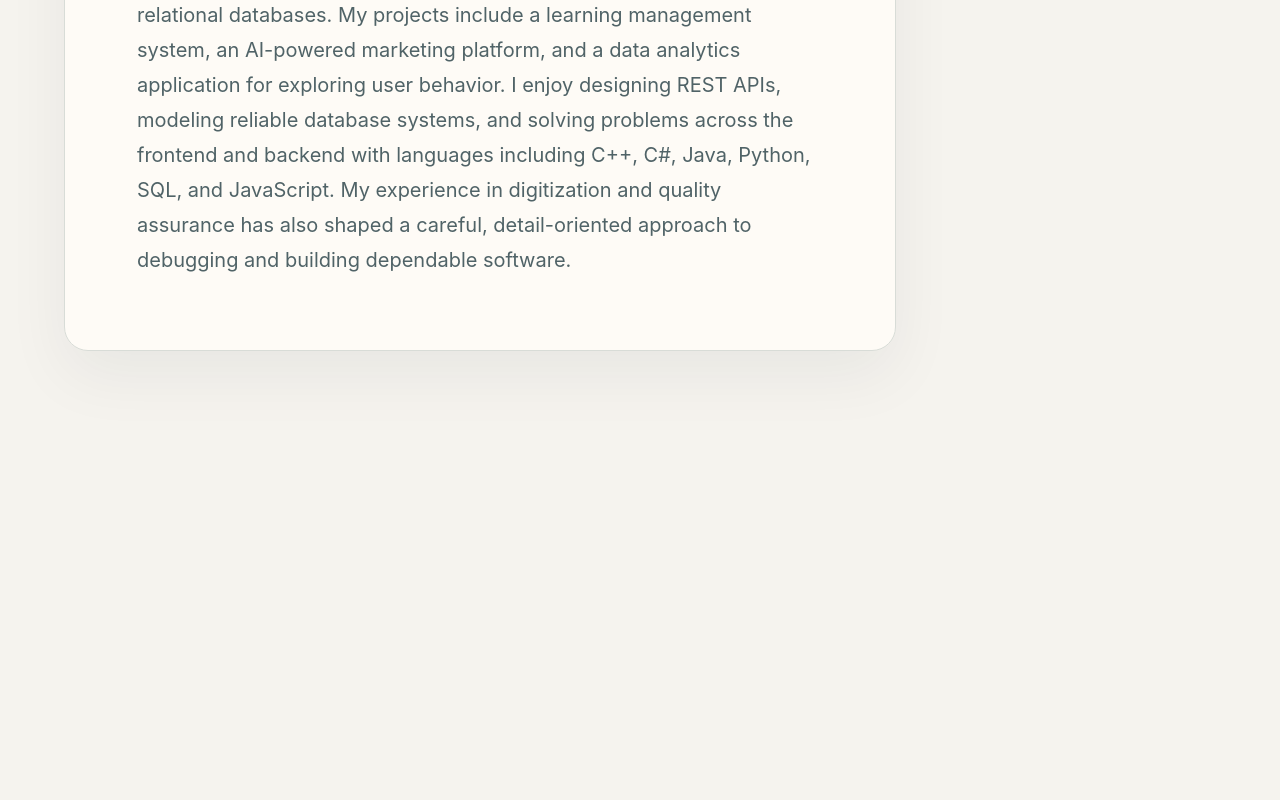
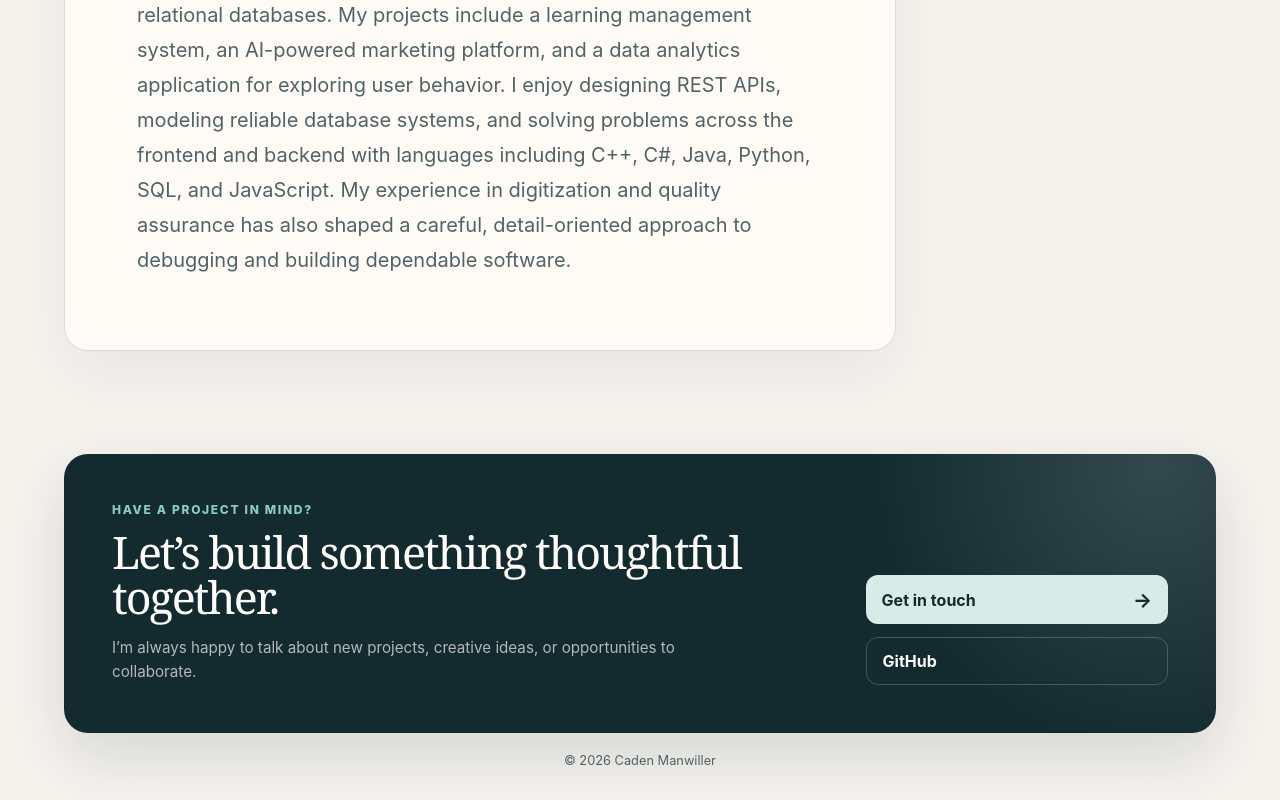
Before and after one commit to manwillerc/homepage, a React (Create React App) app: page /#/about in a window 1280 px wide. Shown: the part 537-1337 px from the top of the page. Before the commit the page ends 991 px from the top, so only its background shows below. Built offline with nearby package versions, Linux system fonts and the light colour scheme.

Commit message:
Added Contact Footer with email link and link to github profile

```diff
--- a/src/App.scss
+++ b/src/App.scss
@@ -180,6 +180,103 @@ $page-width: 72rem;
   }
 }
 
+.contact-section {
+  width: min(calc(100% - 2rem), $page-width);
+  margin: 0 auto;
+  padding: 0 0 2rem;
+}
+
+.contact-card {
+  display: grid;
+  grid-template-columns: minmax(0, 1.4fr) minmax(14rem, 0.6fr);
+  align-items: end;
+  gap: clamp(1.5rem, 4vw, 3rem);
+  padding: clamp(1.5rem, 4vw, 3rem);
+  overflow: hidden;
+  border-radius: 1.5rem;
+  background: radial-gradient(circle at 95% 5%, rgba($accent-light, 0.16), transparent 18rem), $ink;
+  color: $surface;
+  box-shadow: 0 1.5rem 4rem rgba($ink, 0.14);
+}
+
+.contact-copy {
+  max-width: 43rem;
+
+  h2 {
+    margin: 0;
+    font-family: Georgia, "Times New Roman", serif;
+    font-size: clamp(1.8rem, 3.5vw, 3.25rem);
+    font-weight: 500;
+    letter-spacing: -0.045em;
+    line-height: 1.02;
+  }
+
+  > p:last-child {
+    max-width: 37rem;
+    margin: 1rem 0 0;
+    color: rgba($surface, 0.68);
+    font-size: 0.95rem;
+    line-height: 1.6;
+  }
+}
+
+.contact-eyebrow {
+  margin: 0 0 0.75rem;
+  color: #8ccbc3;
+  font-size: 0.75rem;
+  font-weight: 800;
+  letter-spacing: 0.14em;
+  text-transform: uppercase;
+}
+
+.contact-actions {
+  display: flex;
+  flex-direction: column;
+  gap: 0.8rem;
+}
+
+.contact-button,
+.contact-link {
+  display: inline-flex;
+  align-items: center;
+  justify-content: space-between;
+  padding: 0.8rem 1rem;
+  border-radius: 0.75rem;
+  font-weight: 700;
+  text-decoration: none;
+  transition: transform 160ms ease, background-color 160ms ease;
+
+  &:hover,
+  &:focus-visible {
+    transform: translateY(-2px);
+  }
+}
+
+.contact-button {
+  background: $accent-light;
+  color: $ink;
+
+  span { font-size: 1.25rem; }
+
+  &:hover,
+  &:focus-visible { background: $surface; }
+}
+
+.contact-link {
+  border: 1px solid rgba($surface, 0.2);
+  color: $surface;
+
+  &:hover,
+  &:focus-visible { background: rgba($surface, 0.08); }
+}
+
+.contact-footer-note {
+  margin: 1.25rem 0 0;
+  color: $ink-soft;
+  font-size: 0.8rem;
+  text-align: center;
+}
+
 @media (max-width: 760px) {
   .App-header {
     .header-inner {
@@ -206,6 +303,10 @@ $page-width: 72rem;
       margin-bottom: 2.5rem;
     }
   }
+
+  .contact-card {
+    grid-template-columns: 1fr;
+  }
 }
 
 @media (prefers-reduced-motion: reduce) {
--- a/src/App.tsx
+++ b/src/App.tsx
@@ -1,6 +1,7 @@
 import React from 'react';
 import { Route, Routes } from 'react-router-dom';
 import Header from './components/Header';
+import Contact from './components/Contact';
 import About from './pages/About';
 import Home from './pages/Home';
 import Projects from './pages/Projects';
@@ -18,6 +19,7 @@ function App() {
           <Route path="/about" element={<About />} />
         </Routes>
       </main>
+      <Contact />
     </div>
   );
 }
--- /dev/null
+++ b/src/components/Contact.tsx
@@ -0,0 +1,31 @@
+import React from 'react';
+
+function Contact() {
+  return (
+    <footer className="contact-section">
+      <div className="contact-card">
+        <div className="contact-copy">
+          <p className="contact-eyebrow">Have a project in mind?</p>
+          <h2>Let&rsquo;s build something thoughtful together.</h2>
+          <p>
+            I&rsquo;m always happy to talk about new projects, creative ideas, or
+            opportunities to collaborate.
+          </p>
+        </div>
+
+        <div className="contact-actions">
+          <a className="contact-button" href="mailto:manwillerc@gmail.com">
+            Get in touch <span aria-hidden="true">&rarr;</span>
+          </a>
+          <a className="contact-link" href="https://github.com/manwillerc" target="_blank" rel="noreferrer">
+            GitHub
+          </a>
+        </div>
+      </div>
+
+      <p className="contact-footer-note">&copy; {new Date().getFullYear()} Caden Manwiller</p>
+    </footer>
+  );
+}
+
+export default Contact;
```
